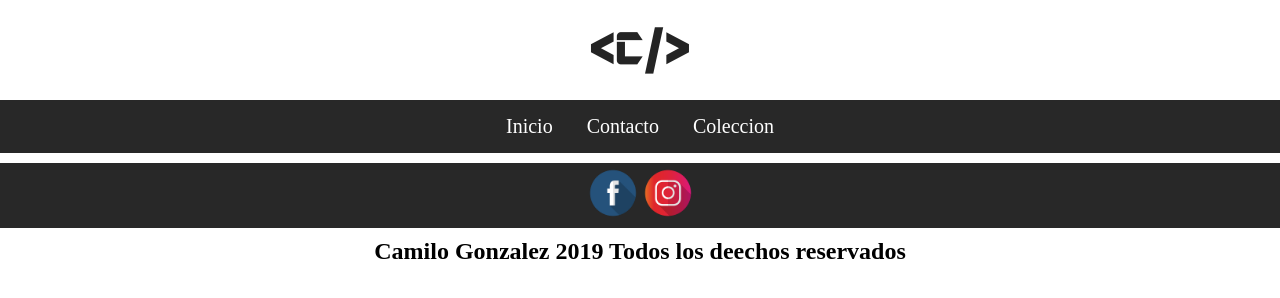
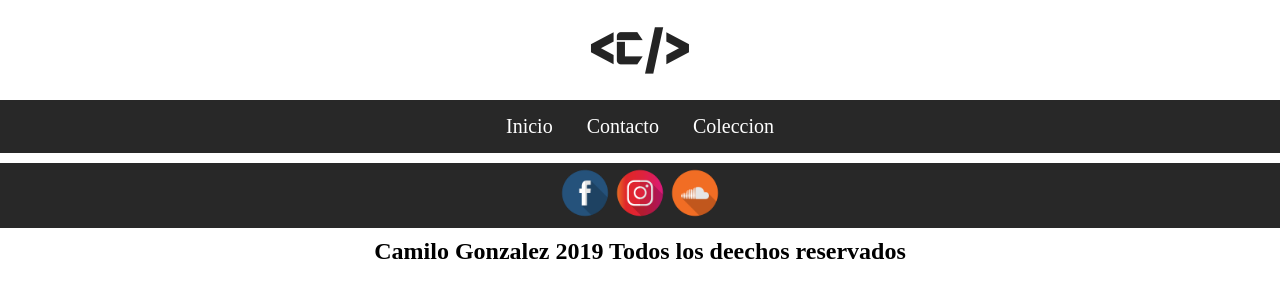
Before and after one commit to jcamistriker/miproyecto, a plain HTML site: page coleccion.html in a window 1280 px wide. Drawn offline with Linux system fonts and the light colour scheme.

Commit message:
Agrego soundcloud

```diff
--- a/coleccion.html
+++ b/coleccion.html
@@ -16,7 +16,6 @@
 		</div>
 	</header>
 
-
 	<div align="center">
 		<nav>
 			<ul class="menu">
@@ -33,23 +32,24 @@
 		</nav>
 	</div>
 
+<div class="Colect">
 
-	<div align="center" class="redes">
+</div>
 
+
+<div align="center" class="redes">
 	<a target="_blank" title="Facebook" href="https://www.Facebook.com/tumellamasgato">
 	<img src="Facebook.png" width="50px"> </a>
-
 
 	<a target="_blank" title="instagram" href="https://www.instagram.com/_soycamilo">
 	<img src="instagram.png" width="50px"> </a>
 
+	<a target="_blank" title="Soundcloud" href="hhttps://soundcloud.com/camilogonzalezdj">
+	<img src="soundcloud.png" width="50px"> </a>
 </div>
 
 	 <div class="copy">
 		<h2 align="center">Camilo Gonzalez 2019 Todos los deechos reservados </h2>
 	 </div>
-
-
 </body>
-
 </html>
```
Also changed, not shown: contacto.html (+3 -0 lines), index.html (+3 -0 lines), soundcloud.png (added), 1 other file.
